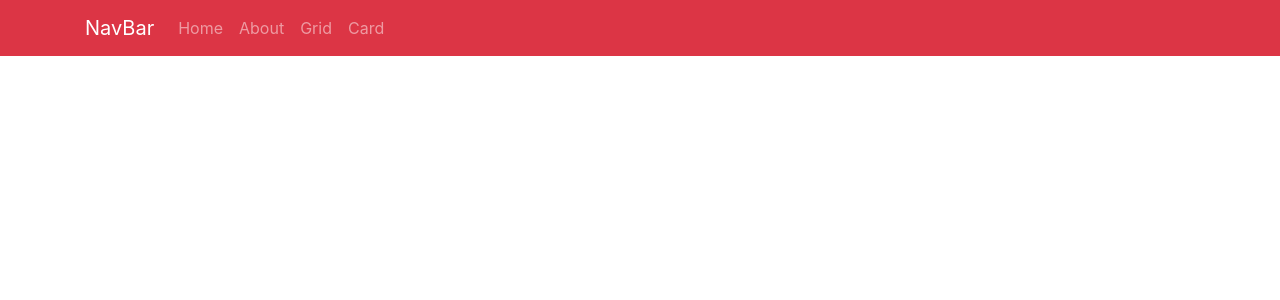
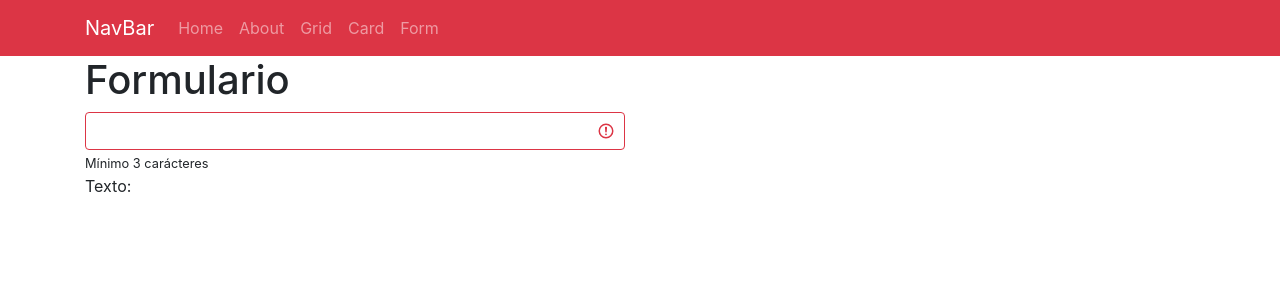
Before and after one commit to javierc22/proyecto-vue-06, a Vue app: page /form in a window 1280 px wide. Shown: the top 300 px of the page. Built offline with nearby package versions, Linux system fonts and the light colour scheme.

Commit message:
Form Input Text Number

```diff
--- a/src/App.vue
+++ b/src/App.vue
@@ -11,6 +11,7 @@
             <b-nav-item :to="{name: 'about'}">About</b-nav-item>
             <b-nav-item :to="{name: 'grid'}">Grid</b-nav-item>
             <b-nav-item :to="{name: 'card'}">Card</b-nav-item>
+            <b-nav-item :to="{name: 'form'}">Form</b-nav-item>
           </b-navbar-nav>
         </b-collapse>
 
--- a/src/router/index.js
+++ b/src/router/index.js
@@ -24,6 +24,11 @@
     path: '/card',
     name: 'card',
     component: () => import(/* webpackChunkName: "card" */ '../views/Card.vue')
+  },
+  {
+    path: '/form',
+    name: 'form',
+    component: () => import(/* webpackChunkName: "form" */ '../views/Form.vue')
   }
 ]
 
--- /dev/null
+++ b/src/views/Form.vue
@@ -0,0 +1,30 @@
+<template>
+  <div>
+    <h1>Formulario</h1>
+
+    <form>
+      <b-row>
+        <b-col md="6">
+          <b-form-input type="text" v-model="texto" :state="comprobar"></b-form-input>
+          <small>Mínimo 3 carácteres</small>
+        </b-col>
+      </b-row>
+    </form>
+    <p>Texto: {{ texto }}</p>
+  </div>
+</template>
+
+<script>
+export default {
+  data() {
+    return {
+      texto: '',
+    }
+  },
+  computed: {
+    comprobar(){
+      return this.texto.length > 2 ? true : false
+    }
+  },
+}
+</script>
```
